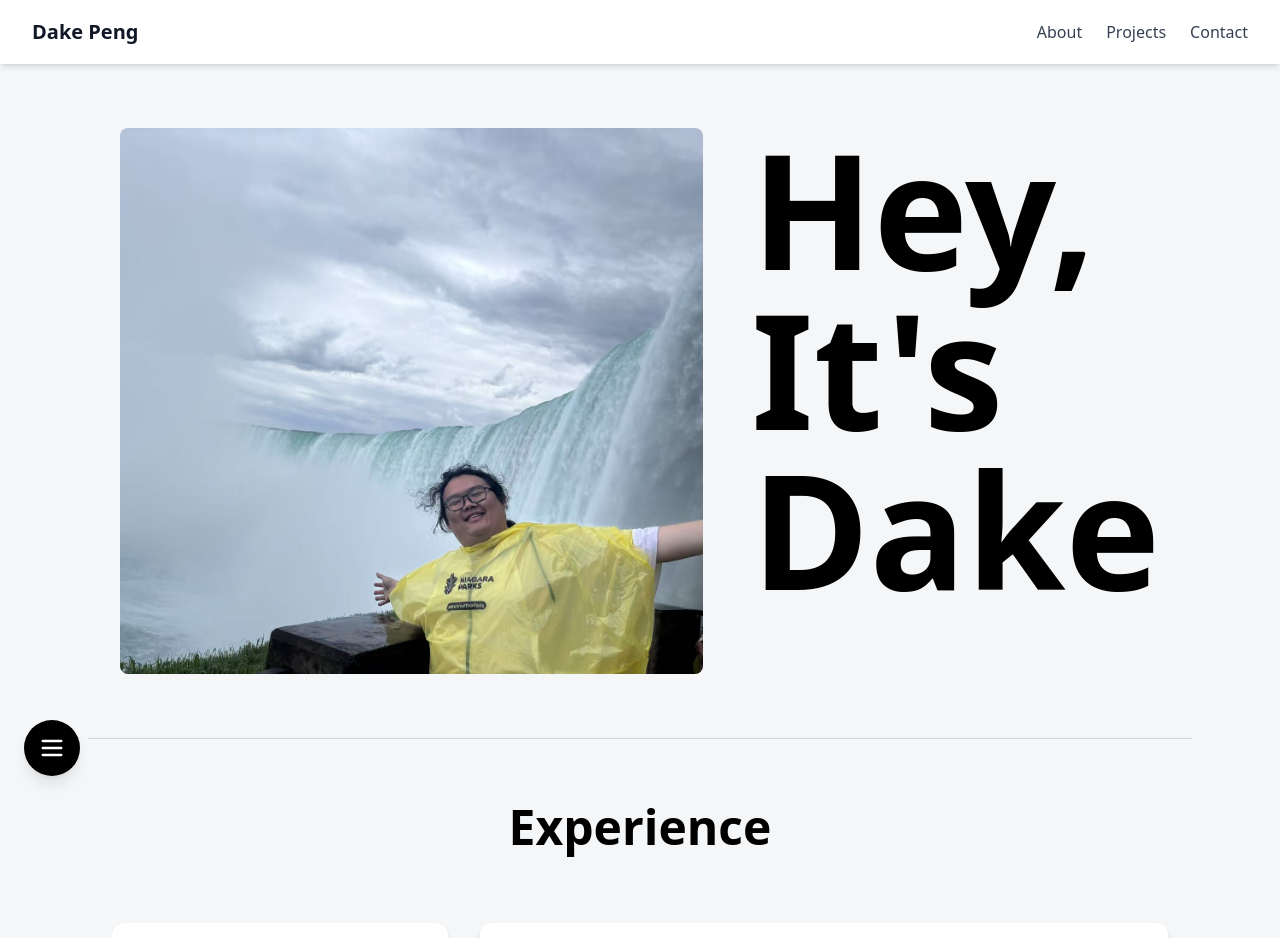
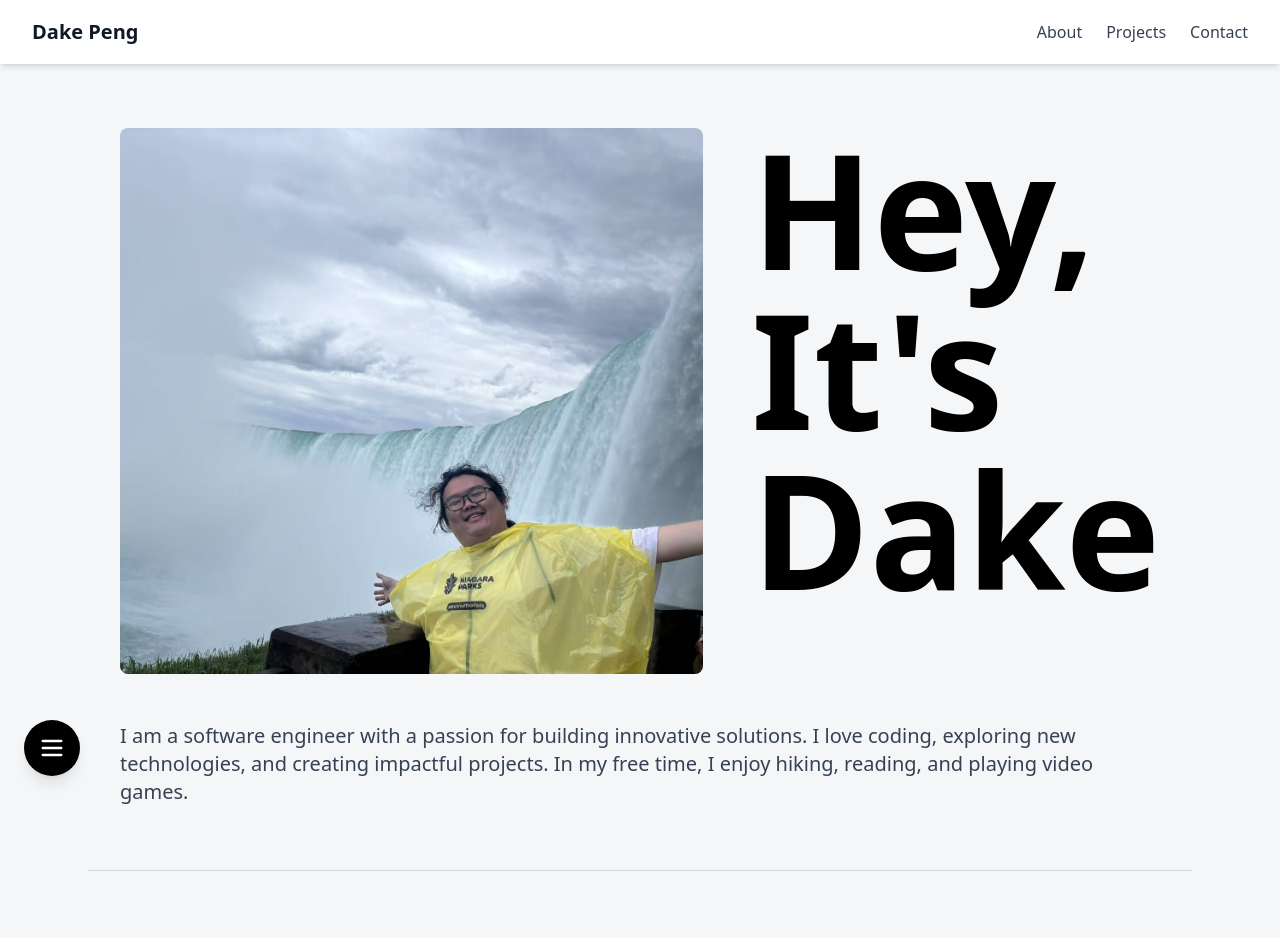
Before and after one commit to DakePeng/DakePeng, a React (Vite) app in the folder frontend/: page / in a window 1280 px wide. Shown: the top 938 px of the page. Built offline with nearby package versions, Linux system fonts and the light colour scheme; grey boxes are pictures that could not be loaded; some icons are missing.

Commit message:
added intro paragraph

```diff
--- a/frontend/src/components/App.jsx
+++ b/frontend/src/components/App.jsx
@@ -2,7 +2,7 @@ import ProjectCarousel from './ProjectCarousel.jsx'
 import Interests from './Interests.jsx'
 import Header from './Header.jsx'
 import ExperienceShowcase from './ExperienceShowcase.jsx'
-import CoverScreen from './Cover.jsx'
+import Intro from './Intro.jsx'
 import FloatingMenu from './FloatingMenu.jsx'
 import Contact from './Contact.jsx'
 const App = () => {
@@ -10,7 +10,7 @@ const App = () => {
     <div className="mb-24">
       <Header />
       <FloatingMenu {...FloatingMenu.defaultProps}/>
-      <CoverScreen {...CoverScreen.defaultProps}/>
+      <Intro {...Intro.defaultProps}/>
       <ExperienceShowcase {...ExperienceShowcase.defaultProps} />
       <Interests />
       <ProjectCarousel {...ProjectCarousel.defaultProps} />
--- a/frontend/src/components/FloatingMenu.jsx
+++ b/frontend/src/components/FloatingMenu.jsx
@@ -44,7 +44,7 @@ export default function FloatingMenu({ menuItems }) {
 
 FloatingMenu.defaultProps = {
   menuItems: [
-    { label: "Cover", href: "#cover" },
+    { label: "Intro", href: "#intro" },
     { label: "Experience", href: "#experience" },
     { label: "Interests", href: "#interests" },
     { label: "Projects", href: "#projects" },
--- a/frontend/src/components/Cover.jsx
+++ b/frontend/src/components/Intro.jsx
@@ -1,5 +1,5 @@
 import React, { useRef, useEffect, useState } from 'react';
-import CoverPic from '../assets/Cover.jpg';
+
 import SectionLine from './SectionLine';
 import { Instagram, Linkedin, Mail, Discord } from 'iconoir-react';
 
@@ -31,13 +31,7 @@ const icons = [
   },
 ];
 
-const CoverScreen = ({
-  coverImg = CoverPic,
-  instagramUrl = 'https://instagram.com/yourusername',
-  linkedinUrl = 'https://linkedin.com/in/yourusername',
-  email = 'your.email@example.com',
-  discordUrl = 'https://discord.gg/yourserver',
-}) => {
+const Intro = ({coverImg, instagramUrl, linkedinUrl, email, discordUrl, introText}) => {
   const textRef = useRef(null);
   const [imageHeight, setImageHeight] = useState('auto');
 
@@ -66,7 +60,7 @@ const CoverScreen = ({
   }, []);
 
   return (
-    <section id="cover" className="max-w-6xl mx-auto px-6 scroll-mt-20">
+    <section id="intro" className="max-w-6xl mx-auto px-6 scroll-mt-20">
       <div className="flex flex-col md:flex-row mt-28 md:mt-32 px-4 md:px-8 w-full max-w-6xl mx-auto items-start gap-6 lg:gap-12">
         {/* Image container */}
         <div
@@ -118,9 +112,22 @@ const CoverScreen = ({
           </div>
         </div>
       </div>
+      <p className="mt-12 mx-4 md:mx-8 text-center md:text-left text-lg md:text-xl text-gray-700 mx-auto">
+        {introText}
+      </p>
       <SectionLine />
     </section>
   );
-};
+}
 
-export default CoverScreen;
+import CoverPic from '../assets/Cover.jpg';
+Intro.defaultProps = {
+  coverImg : CoverPic,
+  instagramUrl : 'https://instagram.com/yourusername',
+  linkedinUrl : 'https://linkedin.com/in/yourusername',
+  email : 'your.email@example.com',
+  discordUrl : 'https://discord.gg/yourserver',
+  introText : 'I am a software engineer with a passion for building innovative solutions. I love coding, exploring new technologies, and creating impactful projects. In my free time, I enjoy hiking, reading, and playing video games.',
+}
+
+export default Intro;
```
